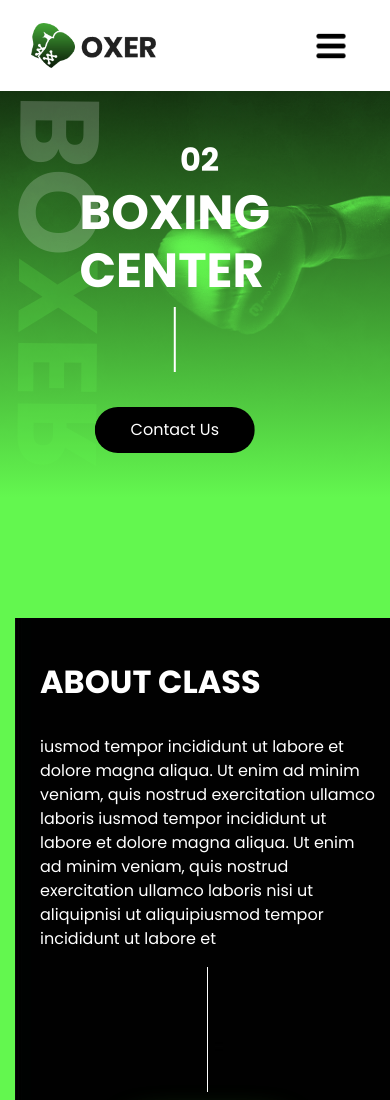
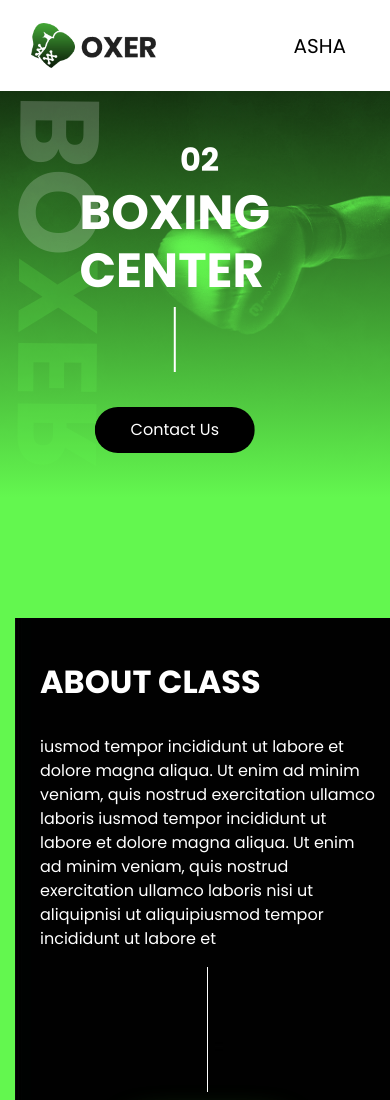
Before and after one commit to ashachowdary2001/demo1, a plain HTML site: page index.html in a window 390 px wide. Shown: the top 1100 px of the page. Drawn offline with nearby package versions, Linux system fonts and the light colour scheme; some packages are replaced by stand-ins of ours; files that its build step writes are made by us from their sources; a web font is replaced by a local one.

Commit message:
Update index.html

```diff
--- a/index.html
+++ b/index.html
@@ -66,7 +66,7 @@
                   <img src="images/logo.png" alt="" />
                 </a>
                 <button class="navbar-toggler" type="button" data-toggle="collapse" data-target="#navbarSupportedContent" aria-controls="navbarSupportedContent" aria-expanded="false" aria-label="Toggle navigation">
-                  <span class="navbar-toggler-icon"></span>
+                  <span>ASHA</span>
                 </button>
                 <div class="collapse navbar-collapse" id="navbarSupportedContent">
                   <div class="d-flex ml-auto flex-column flex-lg-row align-items-center">
```
